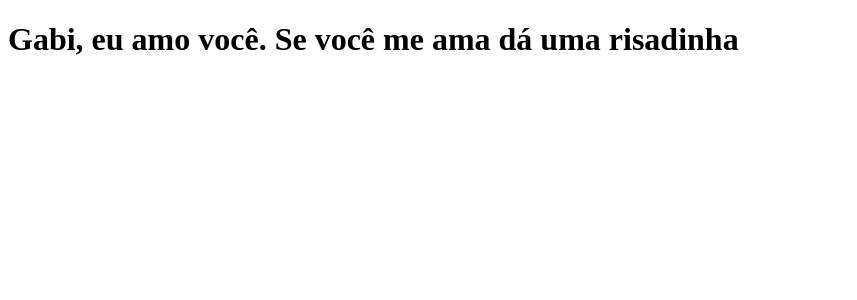
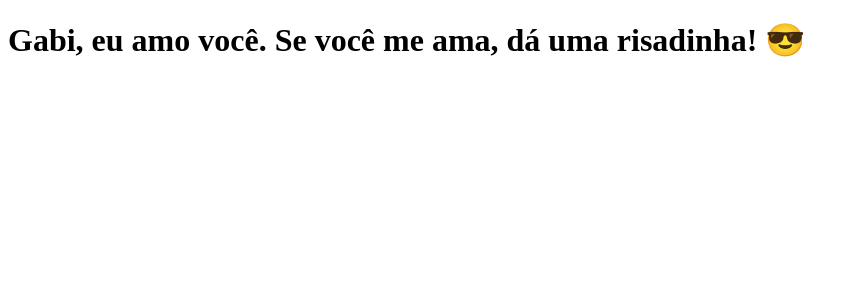
Before and after one commit to LeandroMileski/news-website, a Next.js app: page / in a window 1280 px wide. Shown: the top 300 px of the page, without its empty margins (0-857 px from the left). Built offline with nearby package versions, Linux system fonts and the light colour scheme.

Commit message:
message to gabi

```diff
--- a/package.json
+++ b/package.json
@@ -4,5 +4,10 @@
     "node": "^23.11.0",
     "react": "^18.2.0",
     "react-dom": "^18.2.0"
+  },
+
+  "scripts": {
+    "dev": "next dev"
   }
+
 }
--- a/pages/index.js
+++ b/pages/index.js
@@ -1,7 +1,7 @@
 
 function Home() {
     return (
-        <h1>Gabi, eu amo você. Se você me ama dá uma risadinha</h1>
+        <h1>Gabi, eu amo você. Se você me ama, dá uma risadinha! 😎</h1>
     );
 }
 
```
